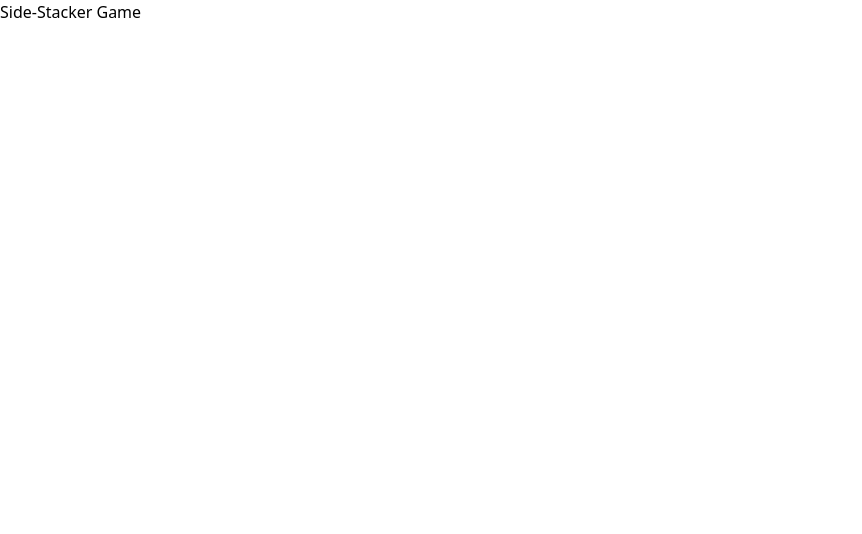
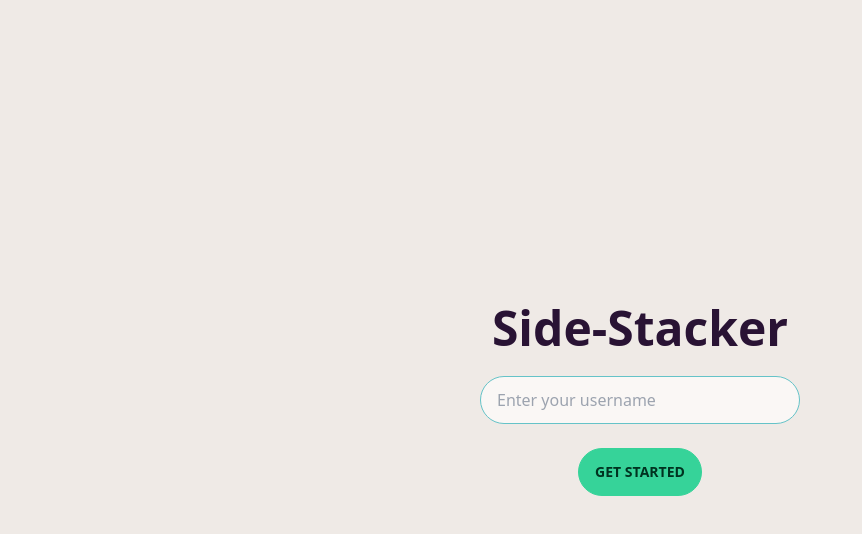
Before and after one commit to alan-hadyk/side-stacker-game, a React (Vite) app in the folder client/: page / in a window 1280 px wide. Shown: the top 534 px of the page, without its empty margins (0-862 px from the left). Built offline with nearby package versions, Linux system fonts and the light colour scheme.

Commit message:
Add daisyUI

```diff
--- a/client/package.json
+++ b/client/package.json
@@ -12,6 +12,7 @@
     "@typescript-eslint/parser": "^5.61.0",
     "@vitejs/plugin-react": "^4.0.1",
     "autoprefixer": "^10.4.14",
+    "daisyui": "^3.2.1",
     "eslint": "^8.44.0",
     "eslint-config-prettier": "^8.8.0",
     "eslint-plugin-import": "^2.27.5",
--- a/client/src/App.tsx
+++ b/client/src/App.tsx
@@ -1,3 +1,17 @@
 import "@app/styles/global.css"
 
-export const App: React.FC = () => <h1>Side-Stacker Game</h1>
+export const App: React.FC = () => (
+  <div className="hero min-h-screen bg-base-200">
+    <div className="hero-content text-center">
+      <div className="max-w-md">
+        <h1 className="text-5xl font-bold">Side-Stacker</h1>
+        <input
+          type="text"
+          placeholder="Enter your username"
+          className="input input-bordered input-primary w-full max-w-xs my-6"
+        />
+        <button className="btn btn-success">Get Started</button>
+      </div>
+    </div>
+  </div>
+)
--- a/client/tailwind.config.ts
+++ b/client/tailwind.config.ts
@@ -1,8 +1,22 @@
 import { Config } from "tailwindcss"
+import daisyUI from "daisyui"
 
 const tailwindConfig: Config = {
   content: ["./index.html", "./src/**/*.{js,ts,jsx,tsx}"],
-  plugins: [],
+
+  // daisyUI config
+  daisyui: {
+    base: true, // applies background color and foreground color for root element by default
+    darkTheme: "dark", // name of one of the included themes for dark mode
+    logs: true, // Shows info about daisyUI version and used config in the console when building your CSS
+    prefix: "", // prefix for daisyUI classnames (components, modifiers and responsive class names. Not colors)
+    rtl: false, // rotate style direction from left-to-right to right-to-left. You also need to add dir="rtl" to your html tag and install `tailwindcss-flip` plugin for Tailwind CSS.
+    styled: true, // include daisyUI colors and design decisions for all components
+    themes: ["cupcake"], // true: all themes | false: only light + dark | array: specific themes like this ["light", "dark", "cupcake"]
+    utils: true, // adds responsive and modifier utility classes
+  },
+
+  plugins: [daisyUI],
   theme: {
     extend: {},
   },
```
Also changed, not shown: 2 other files (tests, documents, lock files or other folders).
